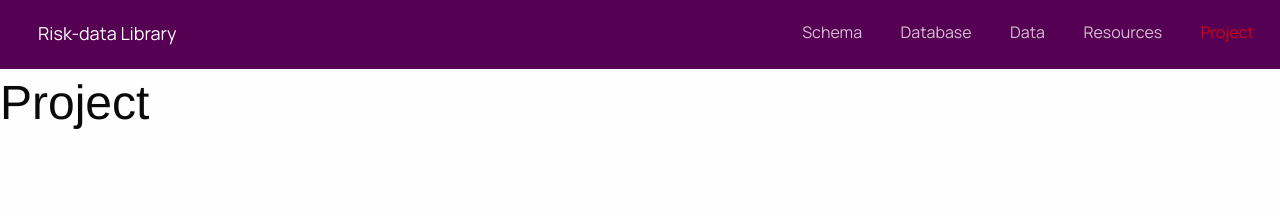
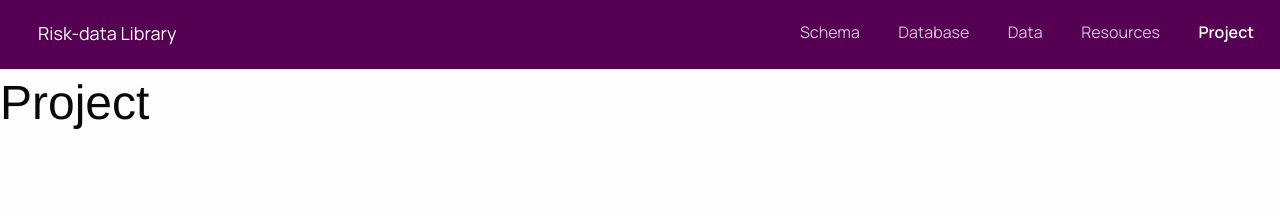
Before and after one commit to GFDRR/risk-data-library.github.io, a Jekyll site: the page built from project.md, in a window 1280 px wide. Shown: the top 216 px of the page. Built offline with Jekyll 4.4.1, drawn with Linux system fonts in a browser that asks for light colours; nearby versions of some CDN libraries.

Commit message:
highlight selected tab

```diff
--- a/_includes/navigation.html
+++ b/_includes/navigation.html
@@ -2,7 +2,7 @@
   <div class="navigation-left">Risk-data Library</div>
   <nav class="navigation-right">
     {% for item in site.data.navigation %}
-    <a href="{{item.link}}" {% if page.url == item.link %} style="color: red;" {% endif %}>{{item.name}}</a>
+    <a href="{{item.link}}" {% if page.url == item.link %} class="selected-tab" {% endif %}>{{item.name}}</a>
     {% endfor %}
   </nav>
 </div>
--- a/_sass/_fonts.scss
+++ b/_sass/_fonts.scss
@@ -12,4 +12,5 @@ $normal-font-weight: normal;
 $primary-font-size: 1rem; //16px
 $secondary-font-size: 1.125rem; //18px
 
-$primary-opacity: 0.75;
+$primary-opacity: 1;
+$secondary-opacity: 0.75;
--- a/_sass/navigation/main.scss
+++ b/_sass/navigation/main.scss
@@ -14,10 +14,15 @@
 
 .navigation-right a {
   font-family: $primary-font;
-  opacity: $primary-opacity;
+  opacity: $secondary-opacity;
   color: $light-font-color;
   font-size:$primary-font-size;
   &:not(:last-child){
     padding-right: rem-calc(34);
   }
 }
+
+a.selected-tab {
+  opacity: $primary-opacity;
+  font-weight: $secondary-font-weight;
+}
```
